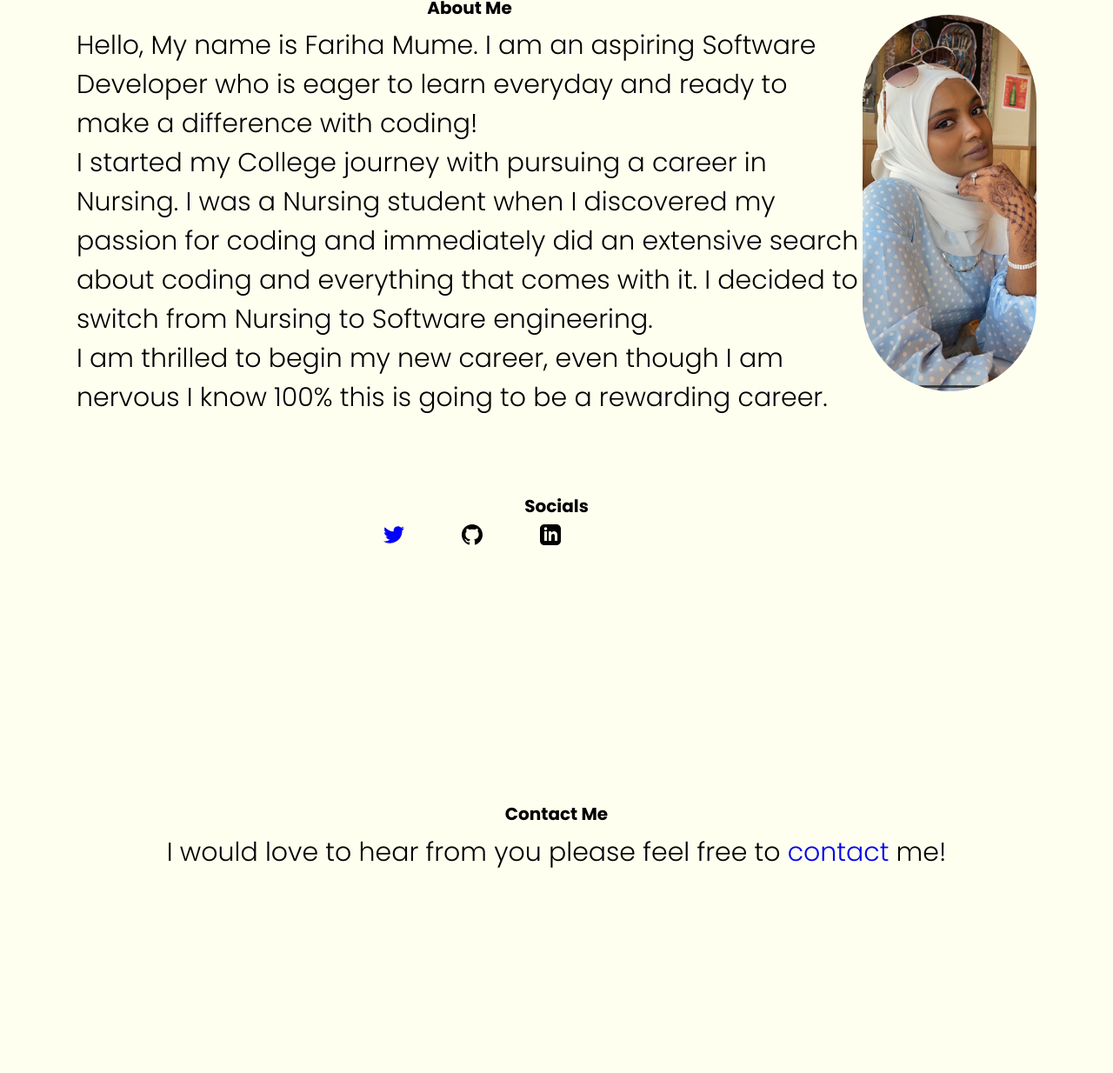
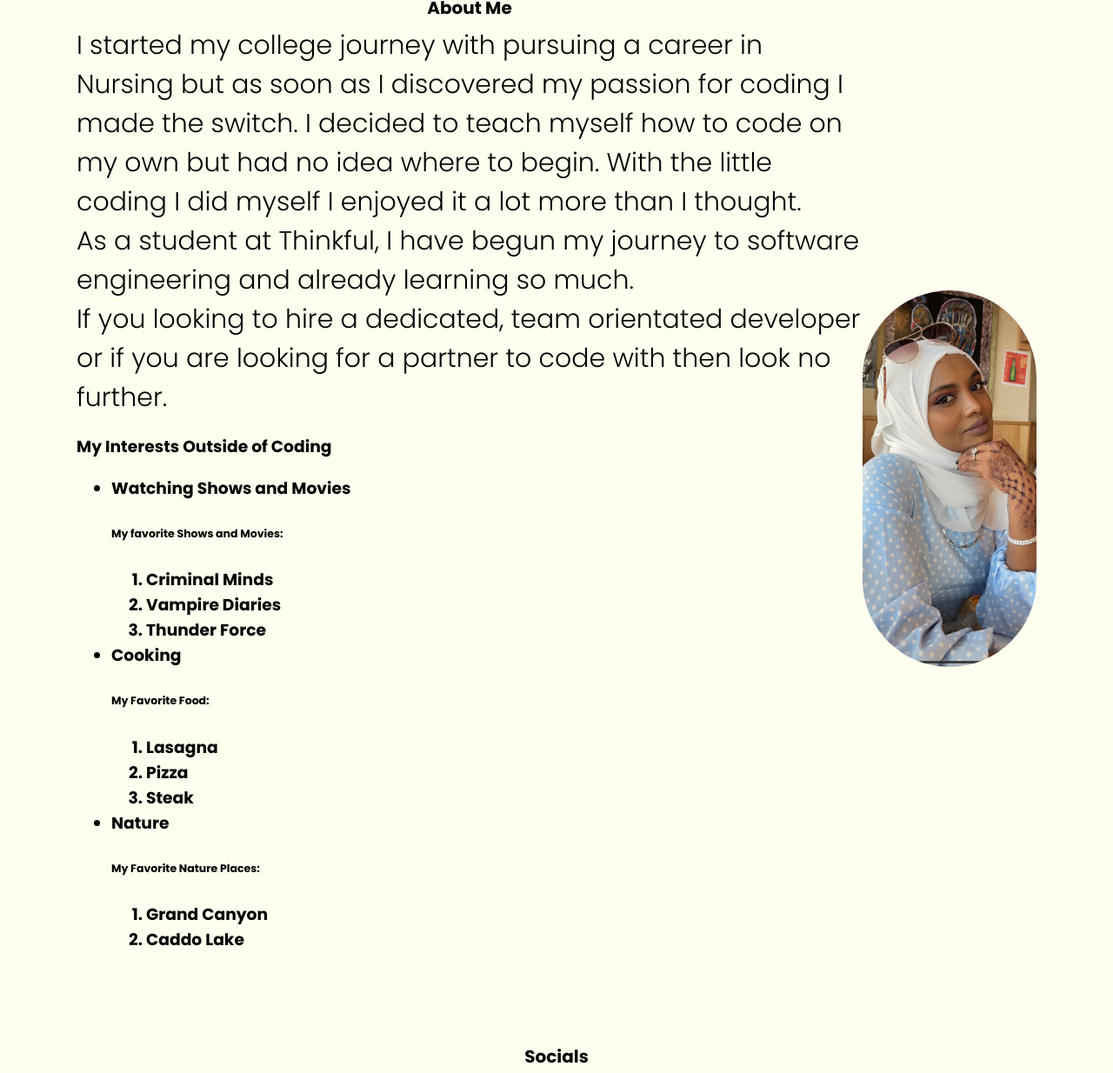
Before and after one commit to fmume/Portfolio, a plain HTML site: page index.html in a window 1280 px wide. Shown: the part 1006-2240 px from the top of the page at 87% size. Before the commit the page ends 2097 px from the top, so only its background shows below. Drawn offline with Linux system fonts and the light colour scheme; a script that the page names is missing.

Commit message:
Add files via upload

```diff
--- a/index.html
+++ b/index.html
@@ -13,7 +13,7 @@
         <!--The page's header-->
         <header>
                 </div>
-                    <ul>
+                    <ul class="inline">
                         <li><a href="#about-me">About Me</a></li>
                         <li><a href="#socials">Socials</a></li>
                         <li><a href="contact.html">Contact Me</a></li>
@@ -21,26 +21,54 @@
                 </nav>
             </div>
         </header>
-        <!--Beginning Section with my name -->
+        <!--Intro Section -->
         <section class="hero">
             <div class="hero-area">
                 <div class="hero-text">
                     <h1>Fariha Mume</h1>
                 <p>Aspiring Software Engineer</p>
                 <div class="button"><a href="#about-me">About Me</a></div>
+                <div class="intro">
+                    <p>Hi! I am an aspiring Software Developer living in Saint Paul, Minnesota</p>
+                    <P> I became interested in Software Engineering my last year of Nursing School and decided to do some research. Through my research I discovered my passion for coding and decided to make the switch from Nursing to Software engineering</P>
+                </div>
         </section>
         <!--The Section About Me-->
-        <section class="sub-section" id="about-me">
+        <article class="sub-section" id="about-me">
             <div class="inormation">
                 <h2>About Me</h2>
-                <p>Hello, My name is Fariha Mume. I am an aspiring Software Developer who is eager to learn everyday and ready to make a difference with coding!</p>
-                <P>I started my College journey with pursuing a career in Nursing. I was a Nursing student when I discovered my passion for coding and immediately did an extensive search about coding and everything that comes with it. I decided to switch from Nursing to Software engineering.</p>
-                <p>I am thrilled to begin my new career, even though I am nervous I know 100% this is going to be a rewarding career.  </P>
+                <p>I started my college journey with pursuing a career in Nursing but as soon as I discovered my passion for coding I made the switch. I decided to teach myself how to code on my own but had no idea where to begin. With the little coding I did myself I enjoyed it a lot more than I thought.</p>
+                <p>As a student at Thinkful, I have begun my journey to software engineering and already learning so much.</p>
+                <p>If you looking to hire a dedicated, team orientated developer or if you are looking for a partner to code with then look no further.</p>
+                <h3>My Interests Outside of Coding</3>
+                <ul>
+                    <li>Watching Shows and Movies</li>
+                    <h6>My favorite Shows and Movies:</h6>
+                    <ol>
+                        <li>Criminal Minds</li>
+                        <li>Vampire Diaries</li>
+                        <li>Thunder Force</li>
+                    </ol>
+                    <li>Cooking</li>
+                    <h6>My Favorite Food:</h6>
+                    <ol>
+                        <li>Lasagna</li>
+                        <li>Pizza</li>
+                        <li>Steak</li>
+                    </ol>
+                    <li>Nature</li>
+                    <h6>My Favorite Nature Places:</h6>
+                    <ol>
+                        <li>Grand Canyon</li>
+                        <li>Caddo Lake</li>
+                    </ol>
+                </ul>
+            </div>
             </div>
             <div class="headshot-container">
                 <img class="headshot" src="images/avatar.JPG" alt="Fariha Mume photo"/>
             </div>
-        </section>
+        </article>
         <!--Section that got my socials-->
         <section class="subsection-alternative">
             <h2>Socials</h2>
--- a/style.css
+++ b/style.css
@@ -1,3 +1,5 @@
+
+/* affects the entire content in the body */
 body {
  font-family: 'Poppins', sans-serif;
  background: ivory;
@@ -13,7 +15,7 @@ header {
     font-size: 32px;
 }
 
-ul {
+.inline { /* class for ul in the heading*/
     display: flex;
     list-style-type: none;
     width: 500px;
@@ -27,8 +29,9 @@ li {
     text-decoration: none;
 }
 
+
 h1 {
-    font-size: 90px;
+    font-size: 32px;
     margin: 0;
 }
 
@@ -75,6 +78,14 @@ p {
 .button:active {
     background-color: #A9A9A9;
     color: #808080;
+}
+
+ul {
+    text-decoration: none;
+}
+
+.intro {
+    margin-top: 40px;
 }
 
 .socials {
@@ -126,6 +137,8 @@ footer {
     padding: 80px;
 }
 
+/* CSS for the html contact page */
+
 .contact-page {
     margin: 0;
     padding: 0;
```
